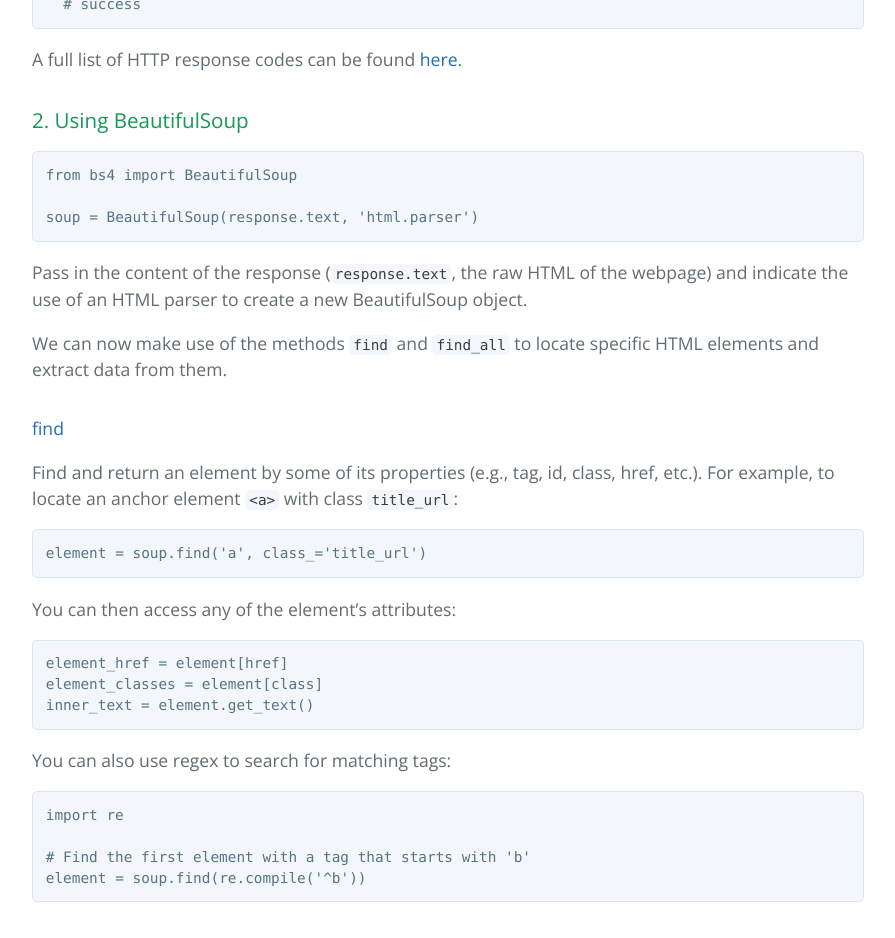
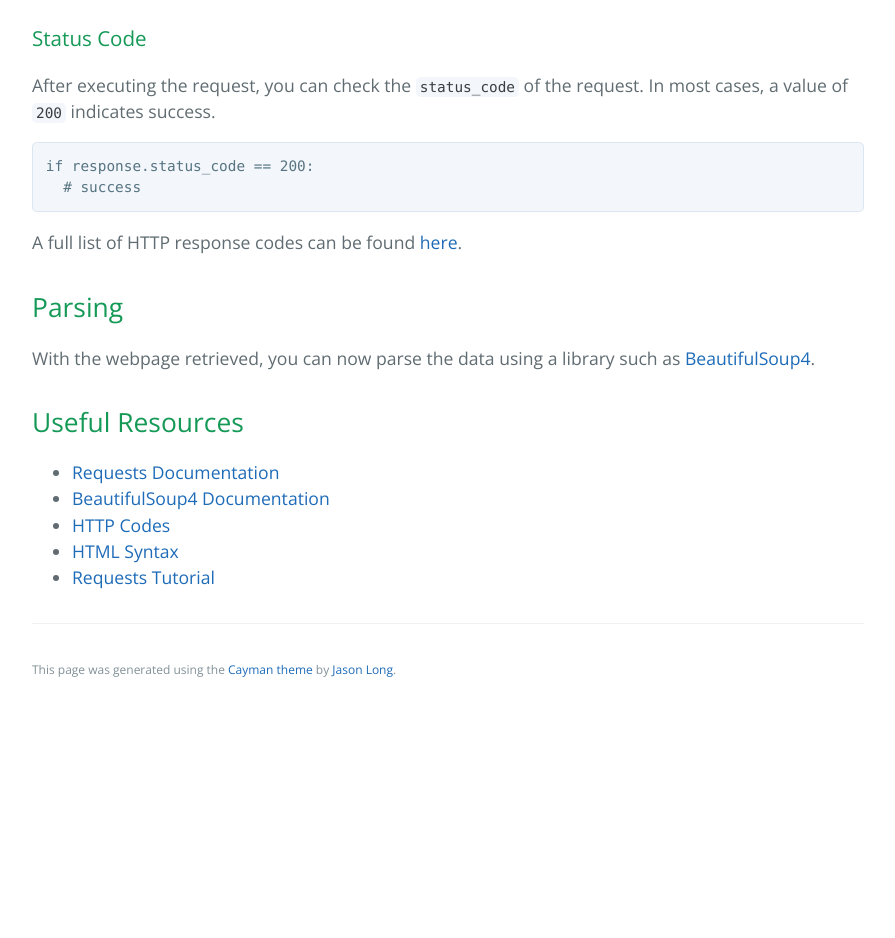
Before and after one commit to learning-software-engineering/learning-software-engineering.github.io, a Jekyll site: the page built from Topics/Tech_Stacks/Python_Requests.md, in a window 1280 px wide and 1400 px high, scrolled down 2093 px. Shown: the top 938 px of the window, without its empty margins (192-1087 px from the left). Built offline with Jekyll 4.4.1, drawn with Linux system fonts in a browser that asks for light colours; our own code applies the rules of GitHub Pages for plain Markdown files; after the commit the page ends 2805 px from its top, so only the background shows below that; some of the changed text lies outside the part shown.

Commit message:
Update Python_Requests.md

````diff
--- a/Topics/Tech_Stacks/Python_Requests.md
+++ b/Topics/Tech_Stacks/Python_Requests.md
@@ -1,25 +1,27 @@
-# Python Web Scraping with Requests & BeautifulSoup
-In this tutorial, we will go over how to use a combination of the Python libraries [`Requests`](https://pypi.org/project/requests/) and [`BeautifulSoup4`](https://pypi.org/project/beautifulsoup4/) to scrape data from webpages.
+# Python Web Scraping with Requests
+In this tutorial, we will go over how to use  the Python library [`Requests`](https://pypi.org/project/requests/) to retrieve content from web pages for scraping.
 
 ## Table of Contents
 ### [Installation](#installation-1)
 ### [Basic Usage](#basic-usage-1)
-### [Storage](#storage-1)
+### [Parsing](#Parsing-1)
 ### [Useful Resources](#useful-resources-1)
 
 ## Installation
-To start, make sure to install `requests` and `beautifulsoup4`.
+To start, install `requests`.
 ```
 pip install requests
-pip install beautifulsoup4
 ```
 
 ## Basic Usage
-### 1. Making Requests
+Make sure to import requests.
+```python
+import requests
+```
+
+### GET
 Most webpages can be scraped/retrieved using the GET method. This is analogous to sending a HTTP GET request.
 ```python
-import requests
-
 response = requests.get(url, params=params)
 ```
 To determine the parameters needed, you can visit the website using your web broswer and then examine the end of the URL after the question mark.
@@ -35,6 +37,11 @@
   'q': 'python',  # Keyword to search
 }
 ```
+### POST
+
+### Sessions
+
+### Status Code
 After executing the request, you can check the `status_code` of the request. In most cases, a value of `200` indicates success.
 ```python
 if response.status_code == 200:
@@ -42,56 +49,8 @@
 ```
 A full list of HTTP response codes can be found [here](https://developer.mozilla.org/en-US/docs/Web/HTTP/Status).
 
-### 2. Using BeautifulSoup
-```python
-from bs4 import BeautifulSoup
-
-soup = BeautifulSoup(response.text, 'html.parser')
-```
-Pass in the content of the response (`response.text`, the raw HTML of the webpage) and indicate the use of an HTML parser to create a new BeautifulSoup object.
-
-We can now make use of the methods `find` and `find_all` to locate specific HTML elements and extract data from them.
-
-#### [find](https://www.crummy.com/software/BeautifulSoup/bs4/doc/#find)
-Find and return an element by some of its properties (e.g., tag, id, class, href, etc.).
-For example, to locate an anchor element `<a>` with class `title_url`:
-```python
-element = soup.find('a', class_='title_url')
-```
-You can then access any of the element's attributes:
-```python
-element_href = element[href]
-element_classes = element[class]
-inner_text = element.get_text()
-```
-You can also use regex to search for matching tags:
-```python
-import re
-
-# Find the first element with a tag that starts with 'b'
-element = soup.find(re.compile('^b'))
-```
-
-#### [find_all](https://www.crummy.com/software/BeautifulSoup/bs4/doc/#find_all)
-Like `find`, but returns a list of all matching elements.
-```python
-elements = soup.find_all('li')
-for element in elements:
-  # Print the inner text of each element
-  print(element.get_text())
-```
-
-### 3. Using Your Web Browser
-To determine which elements to search for, you can the Inspect function on your web browser when visiting the website.
-![Inspect Function](https://i.imgur.com/LEyUnK9.png)
-
-For example, using inspect here tells me that the title for each article has tag `h3` and class `gs_rt`:
-![Inspect Example](https://i.imgur.com/VTGdiR4.png)
-
-It is important to note that Requests **does not load JavaScript**, so the response given by Requests might be different than what you mgiht expect. To work around this, you can consider alternative libraries such as [`Requests-HTML`](https://pypi.org/project/requests-html/), or disable JavaScript on your web browser (you can use an extension such as [Disable JavaScript](https://chromewebstore.google.com/detail/disable-javascript/jfpdlihdedhlmhlbgooailmfhahieoem) or look for developer tools for your specific browser) to view the webpage that Requests will deliver.
-
-## Storage
-With the data extracted, you can store it however you want (e.g., a local csv file, or directly to your database).
+## Parsing
+With the webpage retrieved, you can now parse the data using a library such as [BeautifulSoup4](https://pypi.org/project/beautifulsoup4/).
 
 ## Useful Resources
 - [Requests Documentation](https://requests.readthedocs.io/en/latest/)
````
